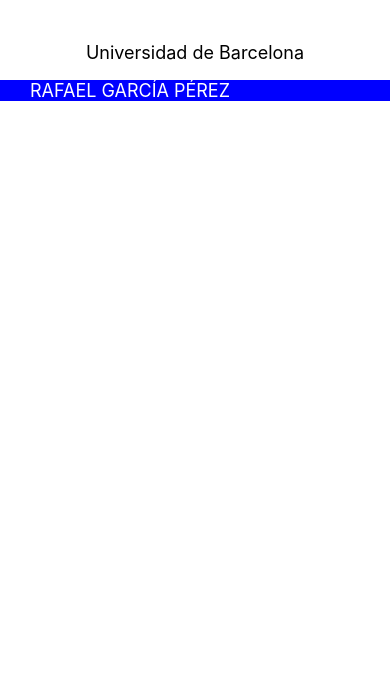
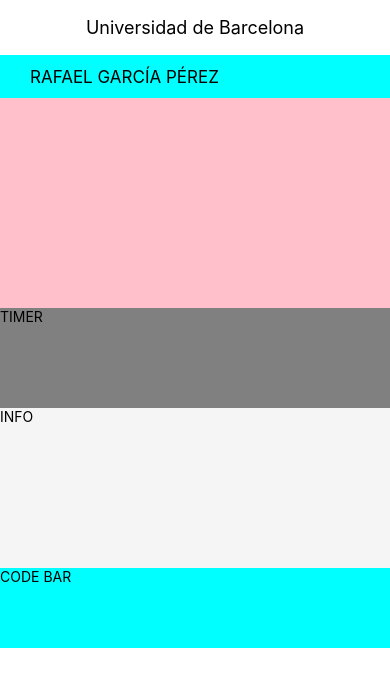
Before and after one commit to Rafael3994/student-card, a React Native app: screen / in a window 390 px wide. Shown: the top 686 px of the page. Built offline with nearby package versions, Linux system fonts and the light colour scheme.

Commit message:
structure

```diff
--- a/App.tsx
+++ b/App.tsx
@@ -1,16 +1,20 @@
 import { StatusBar } from 'expo-status-bar';
 import { StyleSheet, Text, View } from 'react-native';
 import TopBar from './src/TopBar/TopBar';
+import Body from './src/Body/Body';
 
 export default function App() {
   return (
-    <View>
+    <View style={{display: 'flex', flexDirection: 'column'}}>
       <TopBar />
+           <Body />
+        <View style={{backgroundColor: 'whitesmoke', height: 160}}>
+          <Text>INFO</Text>
+        </View>
+        <View style={{backgroundColor: 'cyan', height: 80}}>
+          <Text>CODE BAR</Text>
+        </View>
     </View>
-    // <View style={styles.container}>
-    //   <Text>Student Card</Text>
-    //   <StatusBar style="auto" />
-    // </View>
   );
 }
 
@@ -18,7 +22,6 @@
   container: {
     flex: 1,
     backgroundColor: '#fff',
-    alignItems: 'center',
-    justifyContent: 'center',
+
   },
 });
--- a/src/Body/Body.tsx
+++ b/src/Body/Body.tsx
@@ -0,0 +1,14 @@
+import { View } from "react-native";
+import SectionPhoto from "./components/SectionLogo/SectionPhoto";
+import Timer from "./components/Timer";
+
+const Body = () => {
+    return (
+        <View>
+            <SectionPhoto />
+            <Timer />
+        </View>
+    );
+};
+
+export default Body;
--- /dev/null
+++ b/src/Body/components/SectionLogo/SectionPhoto.tsx
@@ -0,0 +1,22 @@
+import { View, StyleSheet } from "react-native";
+import Logo from "./components/Logo";
+import Photo from "./components/Photo";
+
+const SectionPhoto = () => {
+    return (
+        <View style={styles.container}>
+            {/* <Photo /> */}
+            {/* <Logo /> */}
+        </View>
+    );
+};
+
+const styles = StyleSheet.create({
+    container: {
+        width: '100%',
+        height: 210,
+        backgroundColor: 'pink'
+    },
+});
+
+export default SectionPhoto;
--- /dev/null
+++ b/src/Body/components/SectionLogo/components/Logo.tsx
@@ -0,0 +1,9 @@
+import { View } from "react-native";
+
+const Logo = () => {
+    return (
+        <View></View>
+    );
+};
+
+export default Logo;
--- /dev/null
+++ b/src/Body/components/SectionLogo/components/Photo.tsx
@@ -0,0 +1,9 @@
+import { View } from "react-native";
+
+const Photo = () => {
+    return (
+        <View></View>
+    );
+};
+
+export default Photo;
--- /dev/null
+++ b/src/Body/components/Timer.tsx
@@ -0,0 +1,11 @@
+import { View, Text } from "react-native";
+
+const Timer = () => {
+    return (
+        <View style={{ backgroundColor: 'grey', height: 100 }}>
+            <Text>TIMER</Text>
+        </View>
+    )
+};
+
+export default Timer;
--- a/src/TopBar/TopBar.tsx
+++ b/src/TopBar/TopBar.tsx
@@ -3,7 +3,7 @@
 import NameBar from "./components/NameBar";
 const TopBar = () => {
     return (
-        <View style={{marginTop: 25}}>
+        <View>
             <HeaderBar />
             <NameBar />
         </View>
--- a/src/TopBar/components/HeaderBar.tsx
+++ b/src/TopBar/components/HeaderBar.tsx
@@ -4,11 +4,10 @@
     return (
         <View style={styles.topBar}>
             <View style={{ ...styles.buttom,
-                // backgroundColor: 'cyan'
+                // backgroundColor: 'powderblue',
             }}
             ></View>
             <View style={{ ...styles.buttom, ...styles.title }}>
-                {/* <View style={{width: 'auto', height: 'auto', justifyContent: 'center', backgroundColor: 'pink'}}> */}
                 <Text style={{ fontSize: 18 }}>Universidad de Barcelona</Text>
             </View>
             <View style={{
--- a/src/TopBar/components/NameBar.tsx
+++ b/src/TopBar/components/NameBar.tsx
@@ -2,27 +2,25 @@
 
 const NameBar = () => {
     return (
-        <View style={styles.topBar}>
+        <View style={styles.content}>
             <Text style={styles.text}>RAFAEL GARCÍA PÉREZ</Text>
-        </View>
+    </View>
     );
 };
 
 const styles = StyleSheet.create({
-    topBar: {
-        display: 'flex',
-        flexDirection: 'row',
-        alignItems: 'center',
-        height: '28%',
-        backgroundColor: 'blue'
+    content: {
+        width: '100%',
+        height: 43,
+        justifyContent: 'center',
+        // alignItems: 'center',
+        backgroundColor: 'cyan',
     },
     text: {
-        fontSize: 18,
         marginLeft: 30,
-        color: 'white',
+        fontSize: 17,
         fontWeight: '400',
     }
-
 });
 
 export default NameBar;
```
